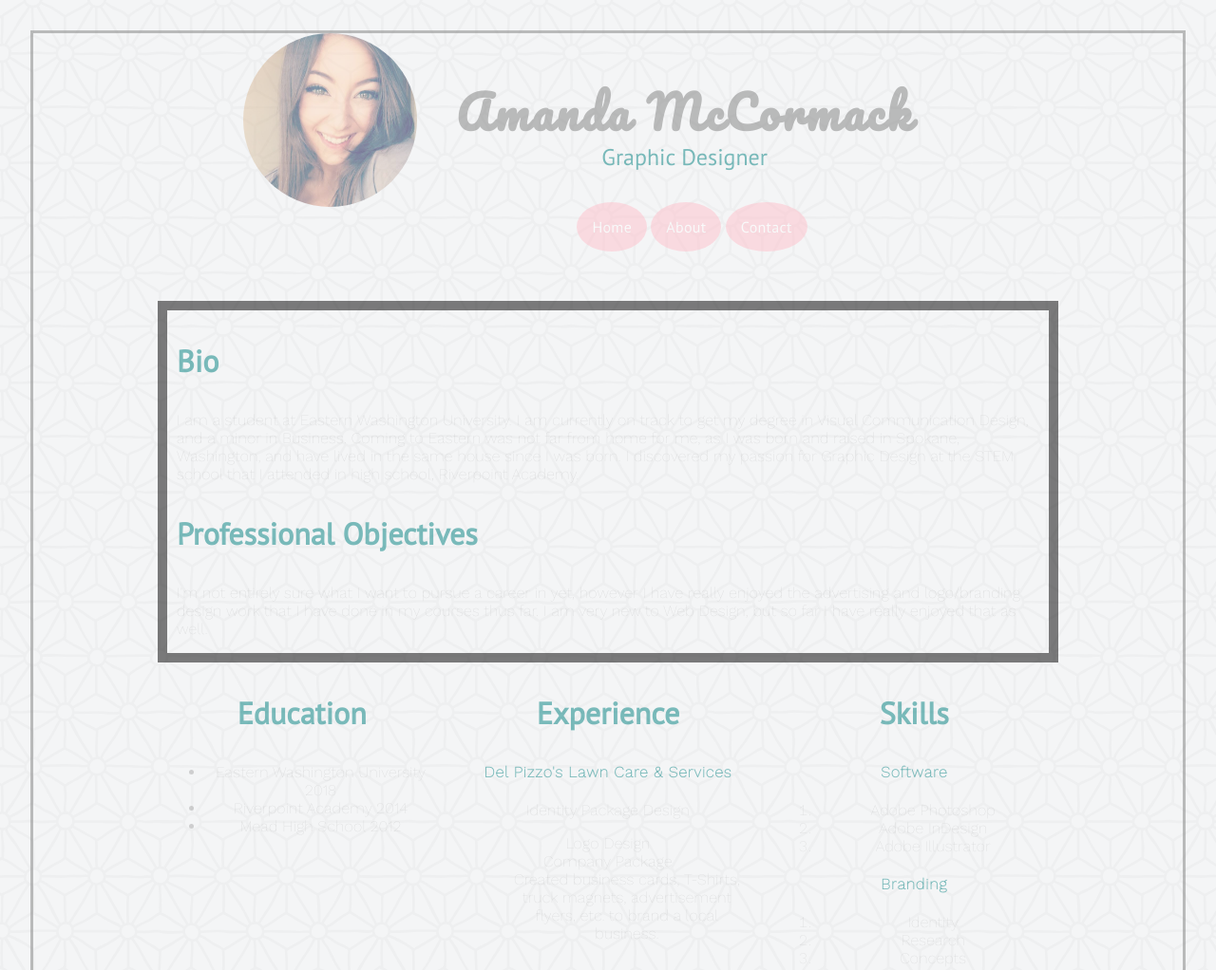
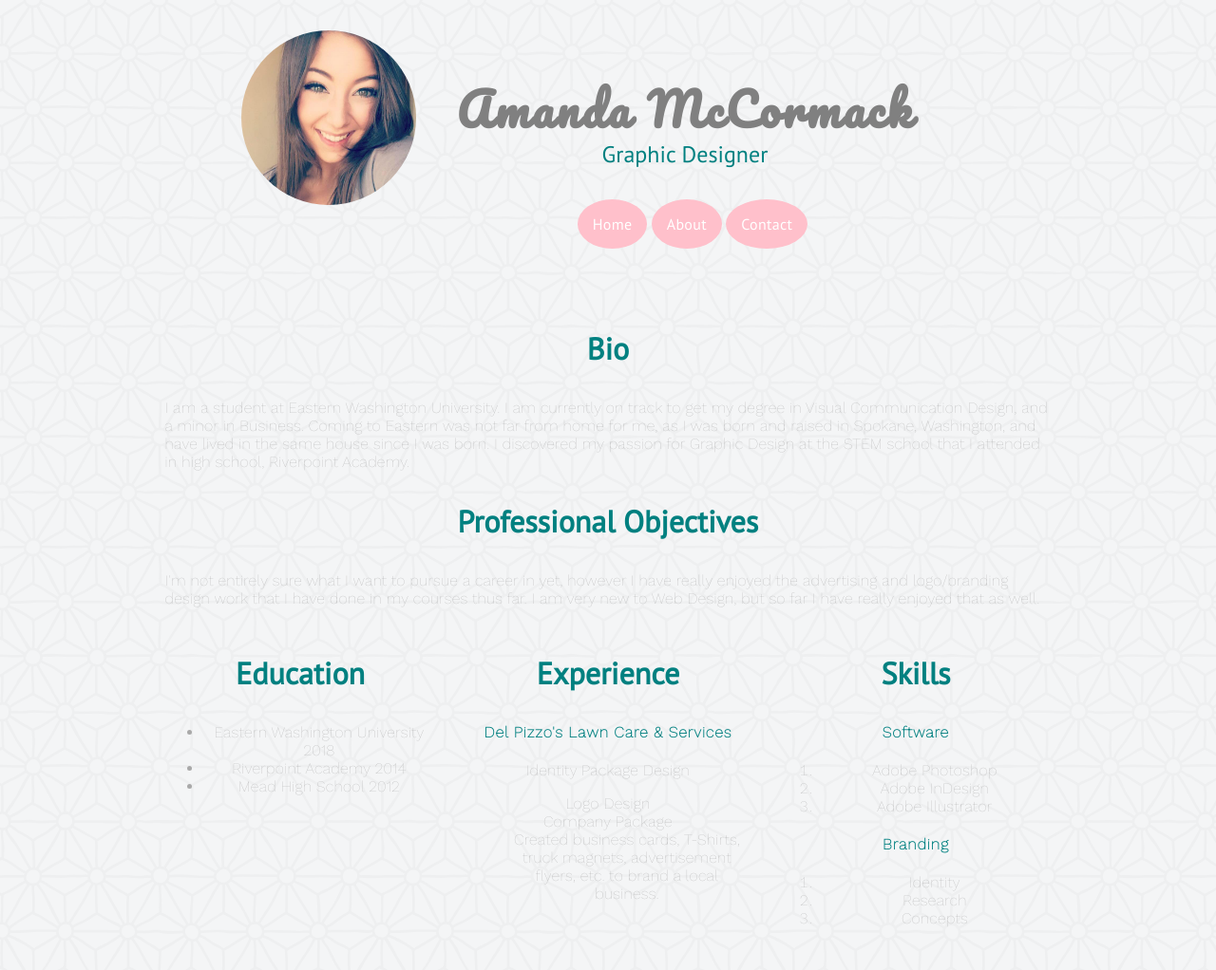
Before and after one commit to mccorama000/mccorama000.github.io, a plain HTML site: page index.html in a window 1280 px wide. Shown: the top 1022 px of the page at 95% size. Drawn offline with nearby package versions, Linux system fonts and the light colour scheme; a web font is replaced by a local one.

Commit message:
added styling

```diff
--- a/css/styles.css
+++ b/css/styles.css
@@ -9,8 +9,7 @@
 body {
     background: url("../img/bg_tile.png");
     margin: 2em;
-    border: solid 3px grey;
-    opacity: 50%;
+
 
 }
 
@@ -101,6 +100,7 @@ h3 {
     color: teal;
     font-family: 'PT Sans', sans-serif;
     font-size: 2em;
+    text-align: center;
 
 
 }
@@ -124,7 +124,8 @@ article img {
 
 }
 
+/* Bio & Professional Objectives */
 .grid-12 {
     text-align: left;
-    border: solid 10px black;
+
 }
```
